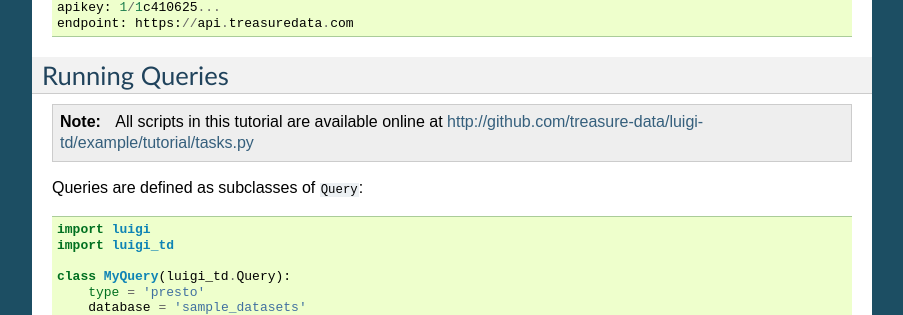
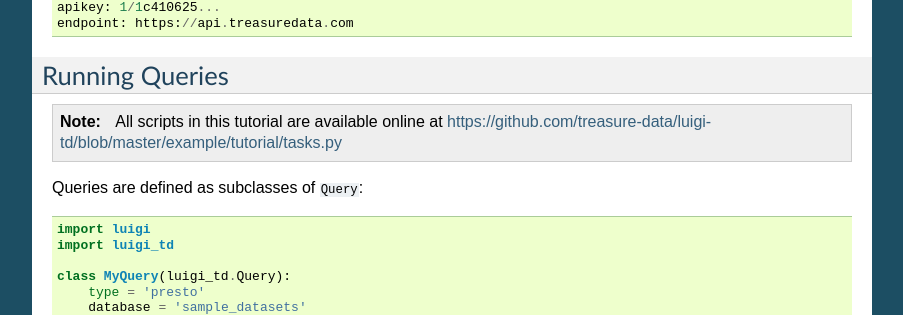
Before and after one commit to treasure-data/luigi-td, a Sphinx documentation site: the page built from docs/gettingstarted.rst, in a window 1280 px wide and 900 px high, scrolled down 651 px. Shown: the part 147-462 px from the top of the window, without its empty margins (198-1101 px from the left). Built offline with Sphinx 7.4.7, drawn with Linux system fonts in a browser that asks for light colours; some of the changed lines change nothing that is shown.

Commit message:
Fix a broken link

```diff
--- a/docs/gettingstarted.rst
+++ b/docs/gettingstarted.rst
@@ -44,7 +44,7 @@ Running Queries
 
 .. note::
 
-  All scripts in this tutorial are available online at http://github.com/treasure-data/luigi-td/example/tutorial/tasks.py
+  All scripts in this tutorial are available online at https://github.com/treasure-data/luigi-td/blob/master/example/tutorial/tasks.py
 
 Queries are defined as subclasses of ``Query``::
 
```
